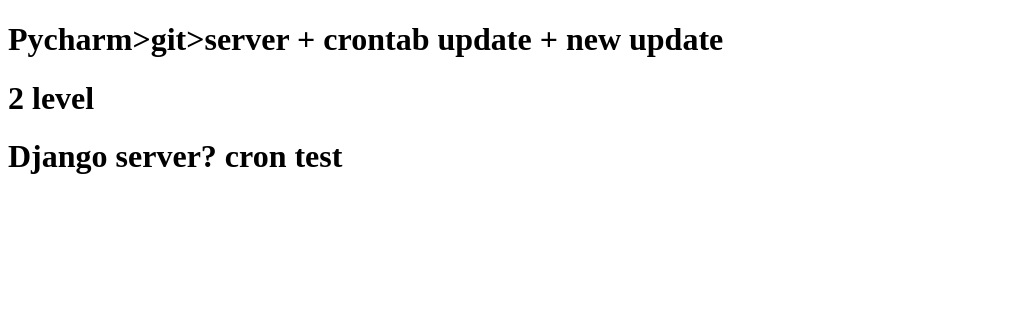
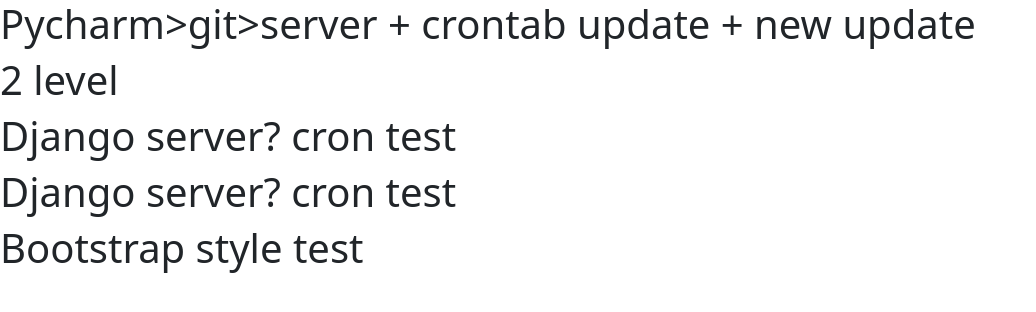
Before and after one commit to cheeeezy/webservertest, a plain HTML site: page index.html in a window 1280 px wide. Shown: the whole page, without its empty margins (0-1036 px from the left). Drawn offline with nearby package versions, Linux system fonts and the light colour scheme.

Commit message:
initial commit with index.html

```diff
--- a/index.html
+++ b/index.html
@@ -3,12 +3,15 @@
 <head>
     <meta charset="UTF-8">
     <title>DevOPS</title>
+    <link href="https://cdn.jsdelivr.net/npm/bootstrap@5.0.2/dist/css/bootstrap.min.css" rel="stylesheet" integrity="sha384-EVSTQN3/azprG1Anm3QDgpJLIm9Nao0Yz1ztcQTwFspd3yD65VohhpuuCOmLASjC" crossorigin="anonymous">
 </head>
 <body>
 
 <h1>Pycharm>git>server  +   crontab update + new update</h1>
 <h1>2 level </h1>
 <h1>Django server? cron test</h1>
+<h1>Django server? cron test</h1>
 
+<h1>Bootstrap style test</h1>
 </body>
 </html>
```
